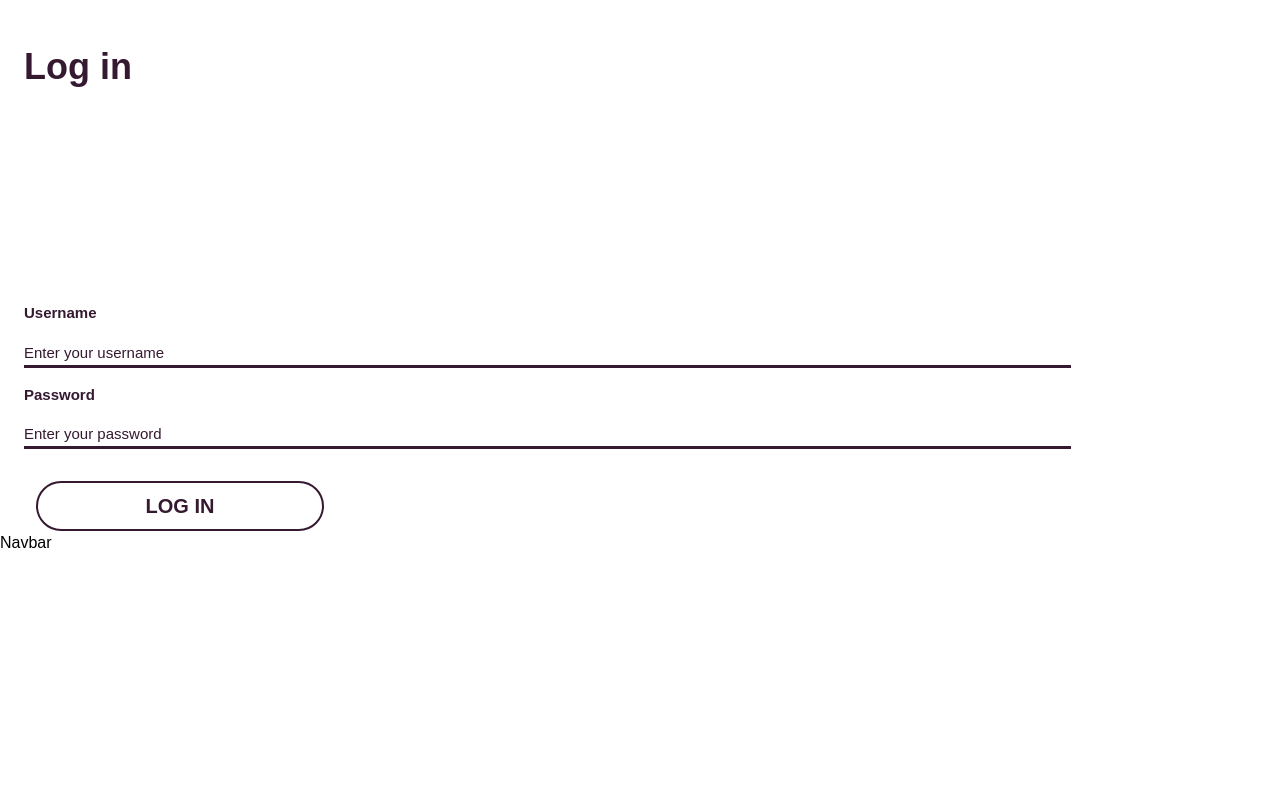
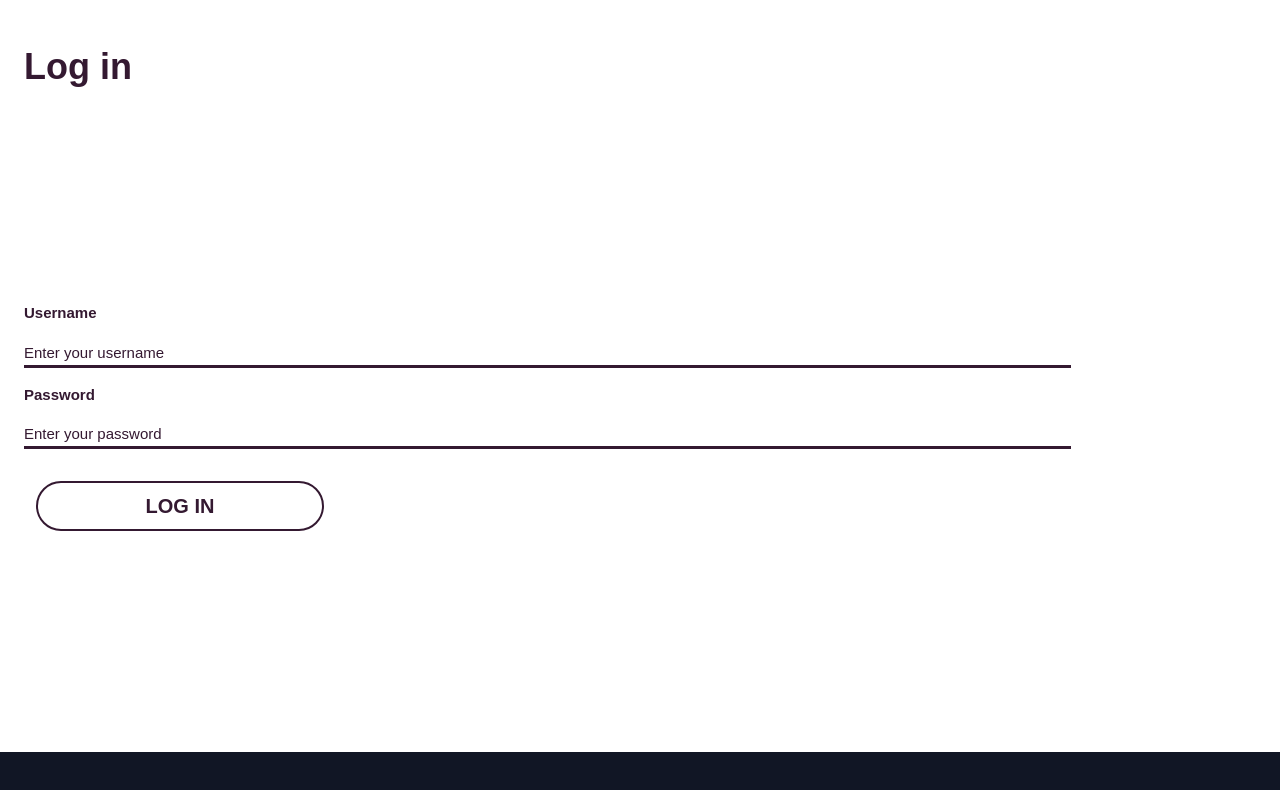
Before and after one commit to rts-cmk-wu07/iplaymusic-aaa, a React (Create React App) app: page / in a window 1280 px wide. Shown: the top 790 px of the page. Built offline with nearby package versions, Linux system fonts and the light colour scheme.

Commit message:
getting ready for navbar

```diff
--- a/src/components/navbar/Navbar.jsx
+++ b/src/components/navbar/Navbar.jsx
@@ -2,7 +2,13 @@ import React from 'react'
 
 const Navbar = () => {
   return (
-    <div>Navbar</div>
+    <>
+    <footer className=' fixed bottom-0 bg-additionalColor w-full h-12'>
+      <nav>
+
+      </nav>
+    </footer>
+    </>
   )
 }
 
```
